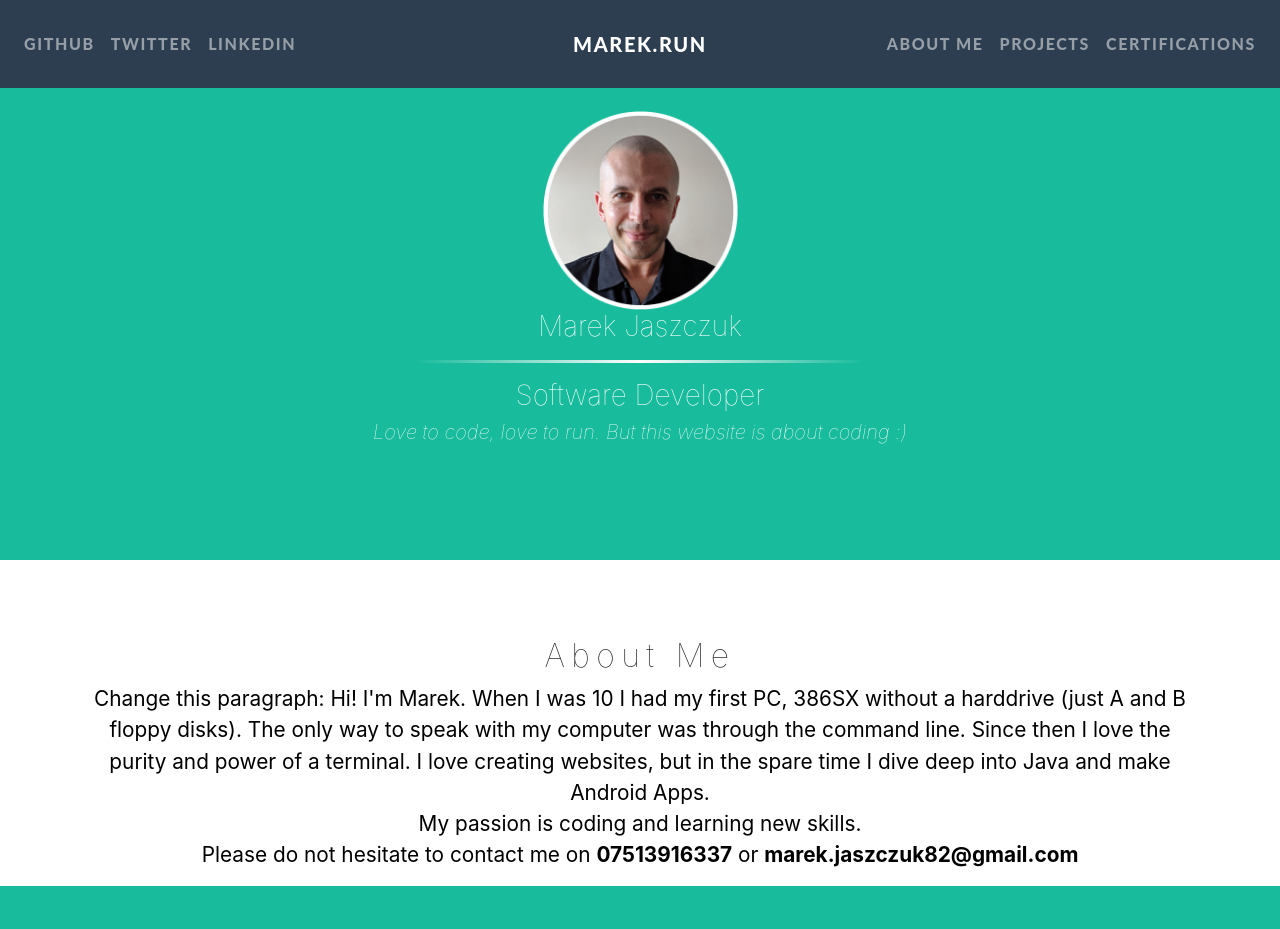
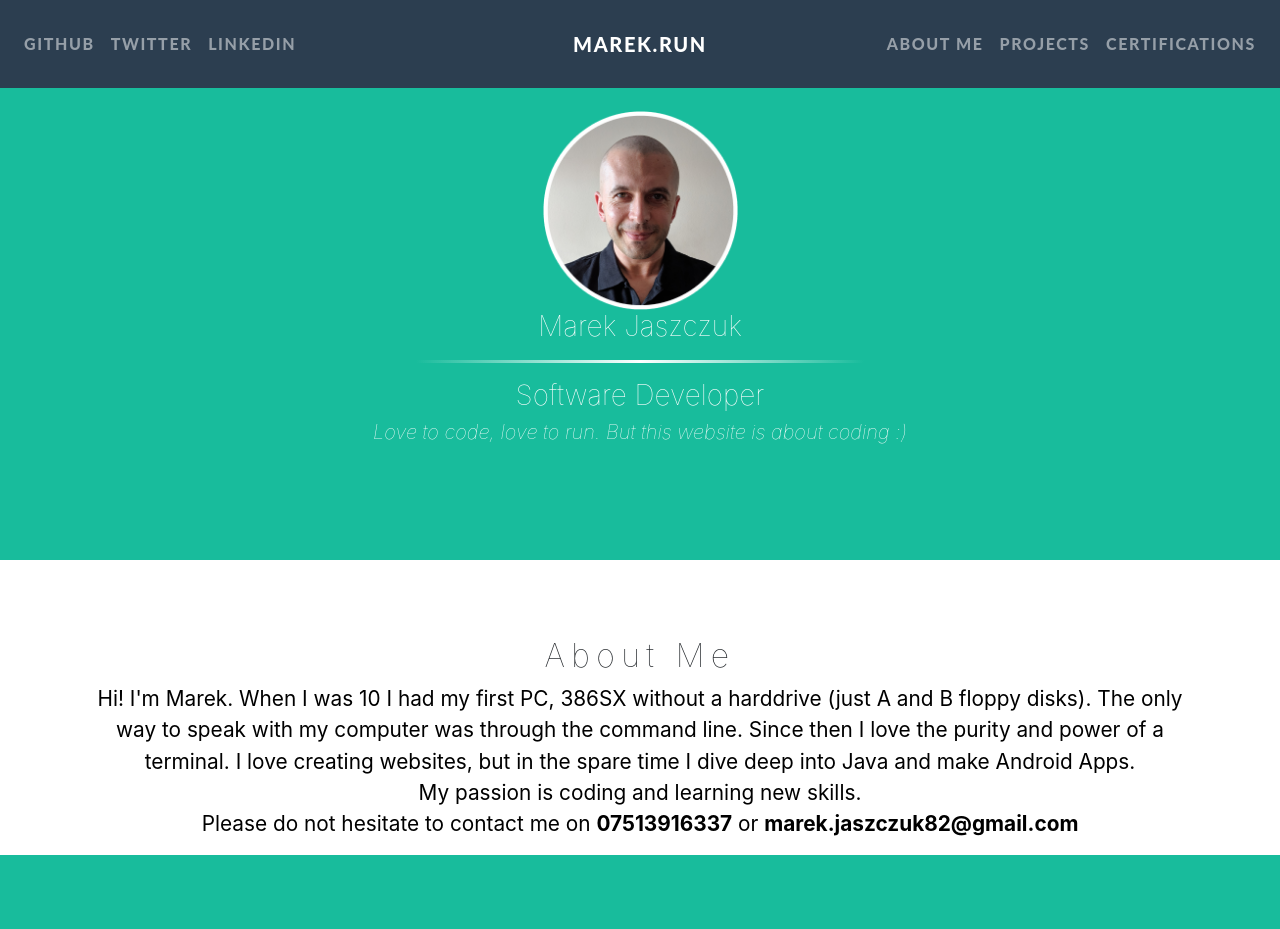
Before and after one commit to markj82/markj82.github.io, a plain HTML site: page index.html in a window 1280 px wide. Shown: the top 929 px of the page. Drawn offline with nearby package versions, Linux system fonts and the light colour scheme.

Commit message:
change about me section

```diff
--- a/index.html
+++ b/index.html
@@ -62,7 +62,7 @@
         <h2>About Me</h2>
         <div class="container">
             <p>
-                Change this paragraph: Hi! I'm Marek. When I was 10 I had my first PC, 386SX without a harddrive (just A
+                Hi! I'm Marek. When I was 10 I had my first PC, 386SX without a harddrive (just A
                 and B floppy disks). The
                 only way
                 to speak with my computer was through the command line. Since then I love the purity and power of a
```
